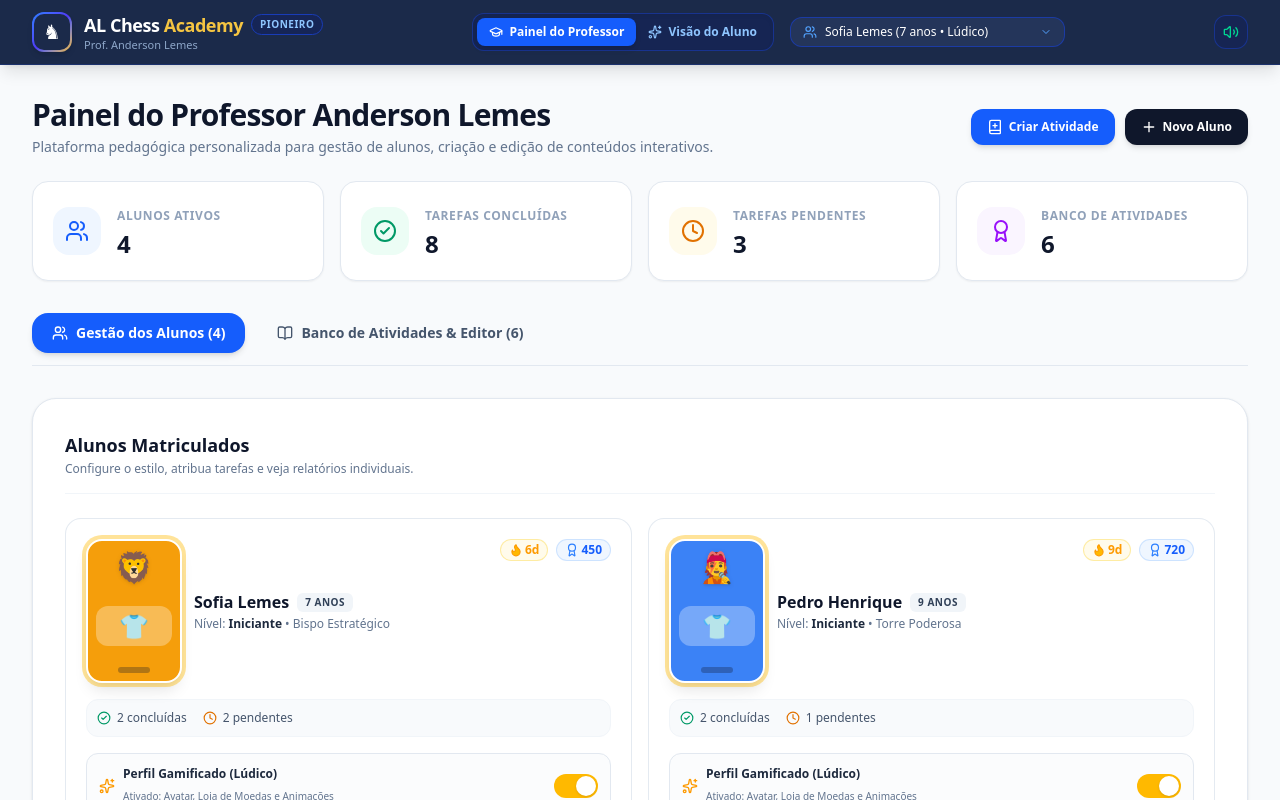
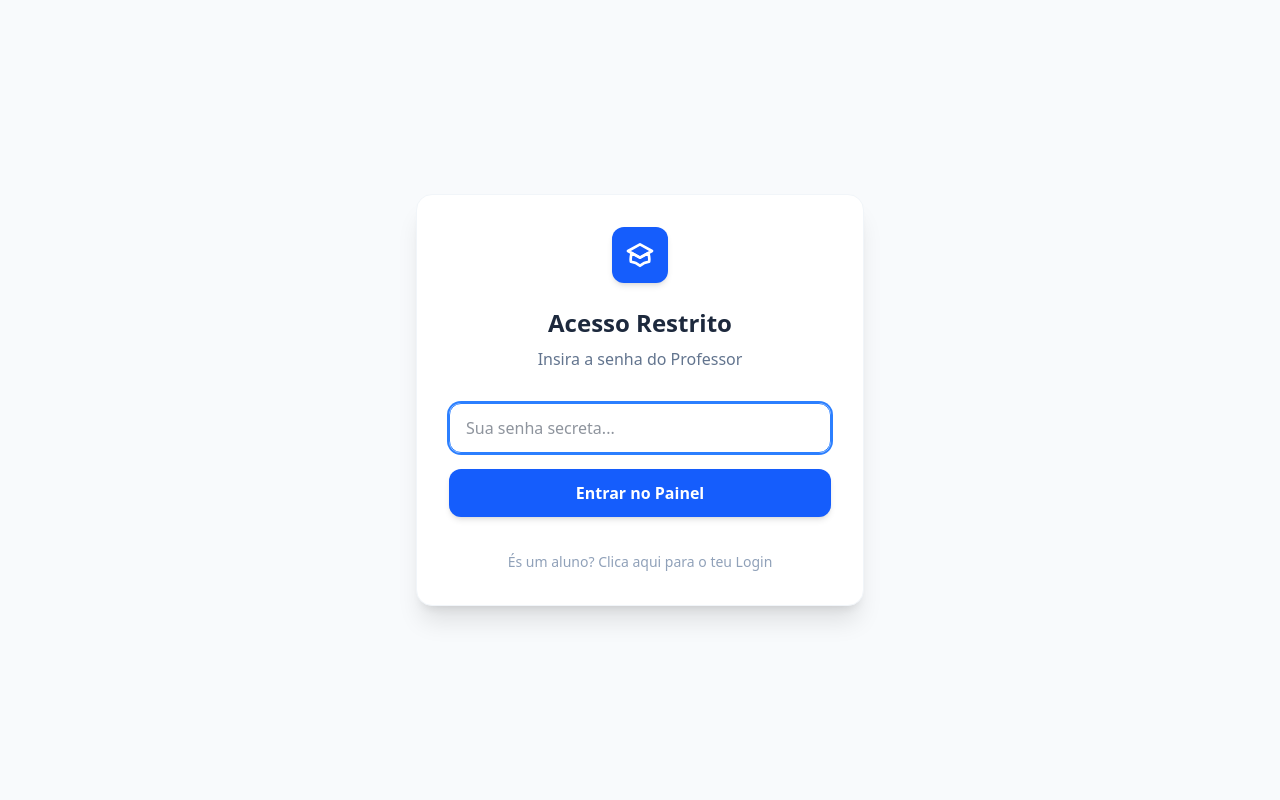
Before and after one commit to andersonlemesxadrez-collab/al-chess-academy, a React (Vite) app: page / in a window 1280 px wide. Shown: the top 800 px of the page. Built offline with nearby package versions, Linux system fonts and the light colour scheme.

Commit message:
Adicionar bloqueio e senha de professor

```diff
--- a/src/App.tsx
+++ b/src/App.tsx
@@ -1,4 +1,4 @@
-import React from 'react';
+import React, { useState } from 'react';
 import { AppProvider, useApp } from './context/AppContext';
 import { Navbar } from './components/layout/Navbar';
 import { TeacherDashboard } from './components/teacher/TeacherDashboard';
@@ -6,13 +6,83 @@ import { StudentDashboard } from './components/student/StudentDashboard';
 import { LoginScreen } from './components/auth/LoginScreen';
 
 const MainContent: React.FC = () => {
-  const { role, currentStudentId } = useApp();
+  // Adicionamos setRole para permitir que alunos voltem à tela deles
+  const { role, currentStudentId, setRole } = useApp();
 
-  // Se o papel for 'student' mas nenhum ID estiver selecionado, exibe o ecrã de login seguro
+  // Estado para controlar a autenticação do professor
+  const [isTeacherLogged, setIsTeacherLogged] = useState(false);
+  const [teacherPassword, setTeacherPassword] = useState('');
+
+  // DEFINA AQUI A SUA SENHA DE PROFESSOR
+  const MASTER_PASSWORD = 'xadrezproal';
+
+  const handleTeacherLogin = (e: React.FormEvent) => {
+    e.preventDefault();
+    if (teacherPassword === MASTER_PASSWORD) {
+      setIsTeacherLogged(true);
+    } else {
+      alert('Senha incorreta. Acesso negado.');
+      setTeacherPassword('');
+    }
+  };
+
+  // 1. Barreira do Aluno: Se for aluno e não estiver logado
   if (role === 'student' && !currentStudentId) {
     return <LoginScreen />;
   }
 
+  // 2. Barreira do Professor: Se for professor e não tiver inserido a senha
+  if (role === 'teacher' && !isTeacherLogged) {
+    return (
+      <div className="min-h-screen bg-slate-50 flex flex-col items-center justify-center p-4 selection:bg-blue-500 selection:text-white">
+        <div className="bg-white p-8 rounded-2xl shadow-xl w-full max-w-md border border-slate-100">
+          <div className="flex justify-center mb-6">
+            <div className="bg-blue-600 text-white p-3 rounded-xl shadow-md">
+              <svg className="w-8 h-8" fill="none" stroke="currentColor" viewBox="0 0 24 24" xmlns="http://www.w3.org/2000/svg">
+                <path strokeLinecap="round" strokeLinejoin="round" strokeWidth={2} d="M12 14l9-5-9-5-9 5 9 5z" />
+                <path strokeLinecap="round" strokeLinejoin="round" strokeWidth={2} d="M12 14l6.16-3.422a12.083 12.083 0 01.665 6.479A11.952 11.952 0 0012 20.055a11.952 11.952 0 00-6.824-2.998 12.078 12.078 0 01.665-6.479L12 14z" />
+              </svg>
+            </div>
+          </div>
+          <h2 className="text-2xl font-bold text-center text-slate-800 mb-2">Acesso Restrito</h2>
+          <p className="text-center text-slate-500 mb-8">Insira a senha do Professor</p>
+
+          <form onSubmit={handleTeacherLogin} className="space-y-4">
+            <div>
+              <input
+                type="password"
+                value={teacherPassword}
+                onChange={(e) => setTeacherPassword(e.target.value)}
+                placeholder="Sua senha secreta..."
+                className="w-full px-4 py-3 rounded-xl border border-slate-300 focus:ring-2 focus:ring-blue-500 focus:border-blue-500 outline-none transition-all"
+                autoFocus
+              />
+            </div>
+            <button
+              type="submit"
+              className="w-full bg-blue-600 hover:bg-blue-700 text-white font-semibold py-3 px-4 rounded-xl transition-colors shadow-md"
+            >
+              Entrar no Painel
+            </button>
+          </form>
+
+          {/* Botão de fuga para alunos que caiam aqui por engano */}
+          <div className="mt-8 text-center">
+            <button
+              onClick={() => {
+                if (setRole) setRole('student');
+              }}
+              className="text-sm font-medium text-slate-400 hover:text-blue-600 transition-colors"
+            >
+              És um aluno? Clica aqui para o teu Login
+            </button>
+          </div>
+        </div>
+      </div>
+    );
+  }
+
+  // 3. Aplicação Principal (Só chega aqui se passou pelas barreiras)
   return (
     <div className="min-h-screen bg-slate-50 flex flex-col justify-between selection:bg-blue-500 selection:text-white">
       <div>
```
